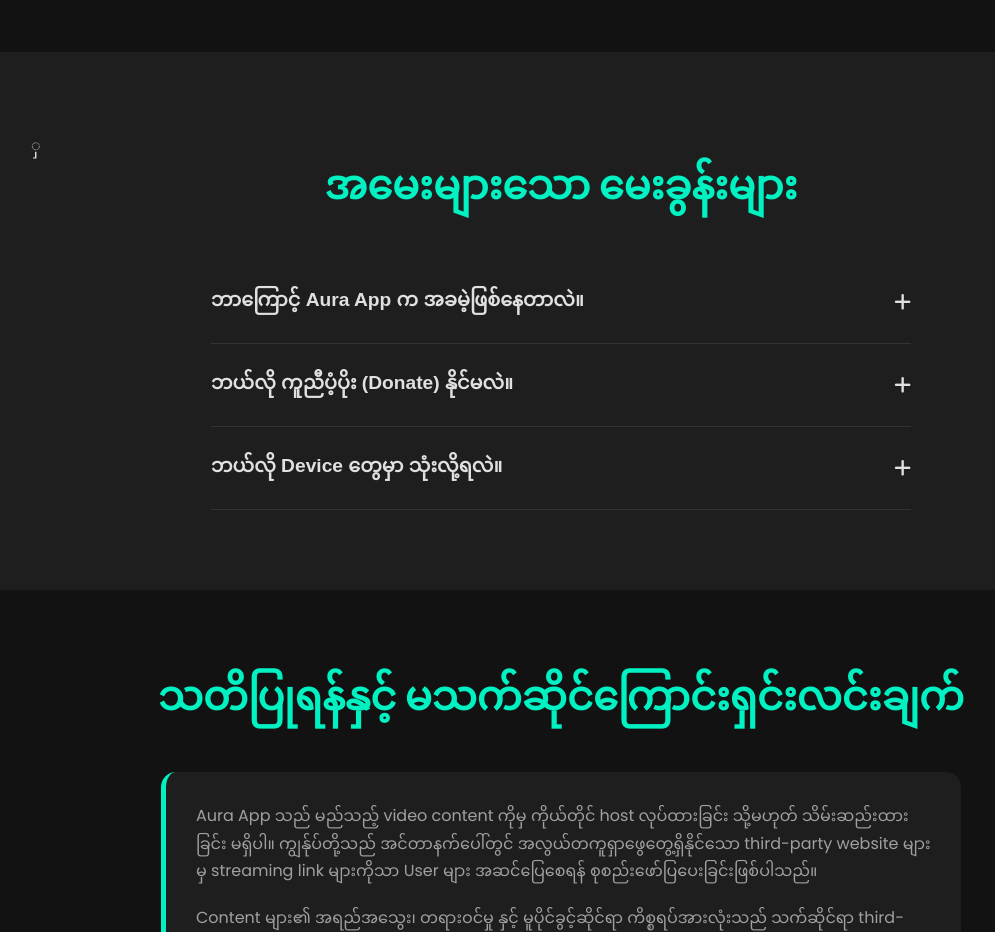
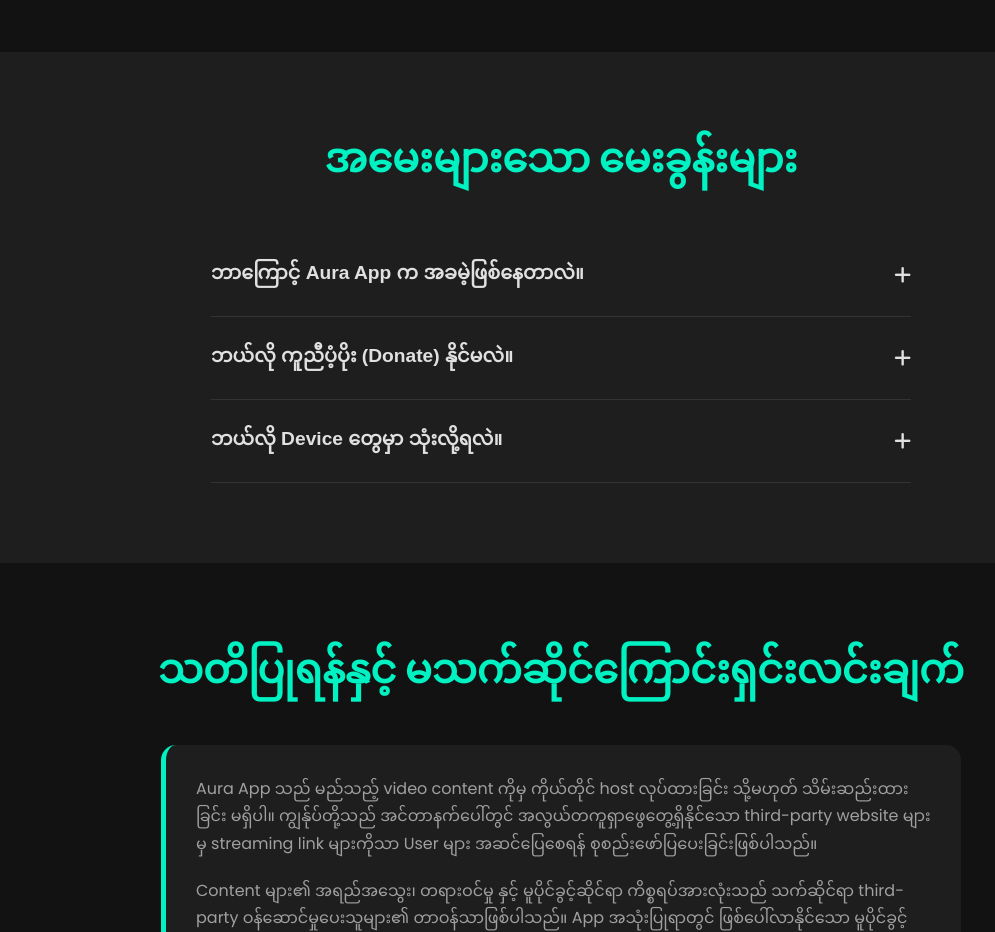
Before and after one commit to sharlotwastin/aura-website, a plain HTML site: page index.html in a window 1280 px wide. Shown: the part 2660-3592 px from the top of the page, without its empty margins (79-1074 px from the left). Drawn offline with Linux system fonts and the light colour scheme.

Commit message:
Update index.html

```diff
--- a/index.html
+++ b/index.html
@@ -641,7 +641,7 @@
         </section>
 
         <section id="faq" class="faq-section">
-            <div class="container">ှ
+               <div class="container">
                 <h2 class="section-title">အမေးများသော မေးခွန်းများ</h2>
                 <div class="faq-container">
                     <div class="faq-item">
```
